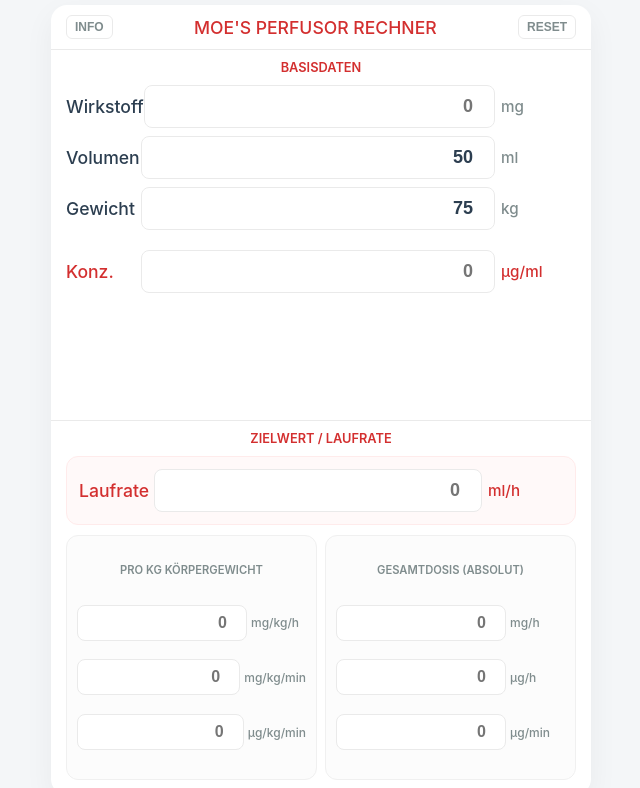
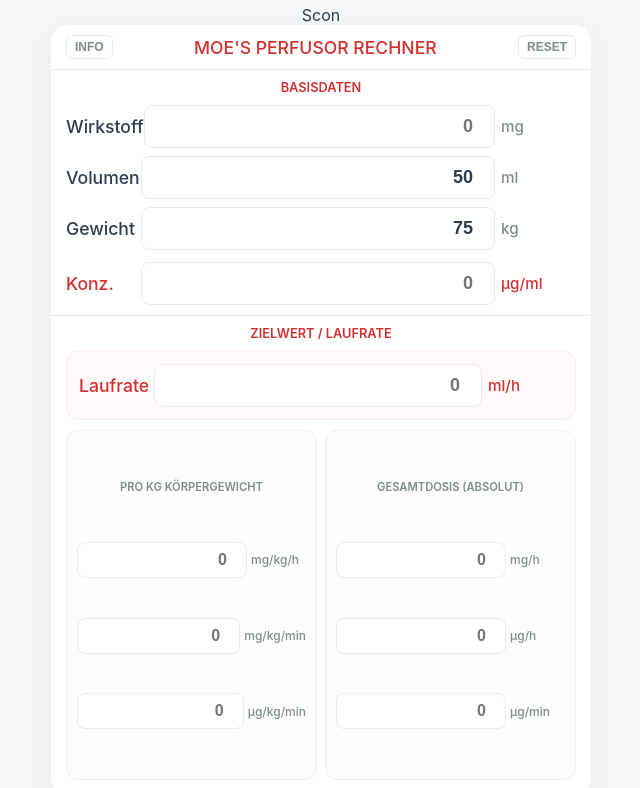
Before and after one commit to Moe1701/perfusor-rechner, a React (Vite) app: page / in a window 1280 px wide. Shown: the top 788 px of the page, without its empty margins (319-959 px from the left). Built offline with nearby package versions, Linux system fonts and the light colour scheme.

Commit message:
fix(layout): adjust flexbox settings so Laufrate anchors top and grid fills bottom 50%, restore crosshair scale

```diff
--- a/src/App.jsx
+++ b/src/App.jsx
@@ -84,7 +84,7 @@ export default function App() {
                     <div className="crosshair-y"></div>
                     <div className="crosshair-center">{screenSize.w} x {screenSize.h} px</div>
                 </div>
-            )}
+            )}Scon
 
             {showModal && (
                 <div className="modal-overlay" onClick={() => setShowModal(false)}>
--- a/src/styles/globals.css
+++ b/src/styles/globals.css
@@ -54,14 +54,14 @@ body {
 .section {
     padding: 10px 15px;
     border-bottom: 1px solid var(--border-light);
-    display: flex;
-    flex-direction: column;
-    flex: 1; /* Zwingt BEIDE Sektionen (Basisdaten & Raten) zu exakt 50% des verbleibenden Platzes */
 }
 
 .section:last-child {
     border-bottom: none;
     padding-bottom: 15px;
+    display: flex;
+    flex-direction: column;
+    flex: 1; /* Nur die untere Sektion wächst */
 }
 
 .section-title { font-size: 0.8rem; text-transform: uppercase; color: var(--primary-red); font-weight: 600; margin-bottom: 10px; text-align: center; }
```
